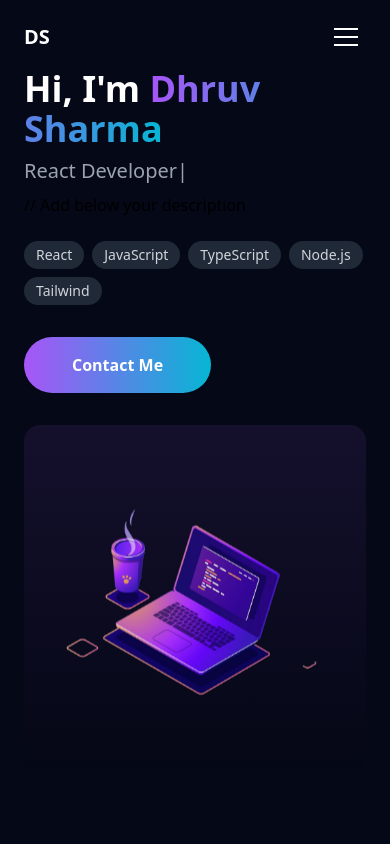
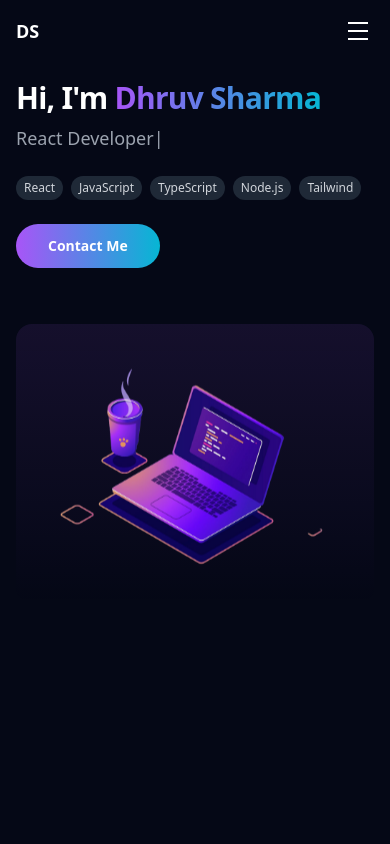
Before and after one commit to Dev-Dhruv0/My_Portfolio, a React (Vite) app: page / in a window 390 px wide. Shown: the top 844 px of the page. Built offline with nearby package versions, Linux system fonts and the light colour scheme.

Commit message:
Updated responsiveness for Mobile

```diff
--- a/src/components/Hero.jsx
+++ b/src/components/Hero.jsx
@@ -4,44 +4,53 @@ import { TypeAnimation } from "react-type-animation";
 
 const Hero = () => {
   return (
-    <section id="home" className="relative w-full h-screen mx-auto overflow-hidden">
-      <div className="relative z-40 max-w-7xl mx-auto px-6 sm:px-8 md:px-12 h-full flex flex-col md:flex-row items-center justify-center gap-8">
+    <section id="home" className="relative w-full min-h-screen mx-auto overflow-hidden">
+      <div className="relative z-40 max-w-7xl mx-auto px-4 sm:px-6 md:px-8 h-full flex flex-col md:flex-row items-center justify-center gap-6 sm:gap-8 pt-20 sm:pt-24">
         {/* Left side - Text content */}
         <div className="inner-container w-full md:w-1/2 flex flex-col items-start">
           <div className="text-container flex flex-col gap-2">
-            <h1 className="relative z-40 text-4xl sm:text-5xl lg:text-6xl font-black text-white">
+            <h1 className="relative z-40 text-3xl xs:text-4xl sm:text-5xl lg:text-6xl font-black text-white tracking-tight">
               Hi, I'm{" "}
               <span className="text-transparent bg-clip-text bg-gradient-to-r from-purple-500 to-cyan-500">
                 Dhruv Sharma
               </span>
             </h1>
             <TypeAnimation
-              sequence={["Frontend Developer", 1000, "UI/UX Designer", 1000, "React Developer", 1000]}
+              sequence={[
+                "Frontend Developer",
+                1000,
+                "UI/UX Designer",
+                1000,
+                "React Developer",
+                1000,
+              ]}
               wrapper="span"
               speed={50}
-              className="text-gray-400 text-xl sm:text-2xl"
+              className="text-lg xs:text-xl sm:text-2xl text-gray-400"
               repeat={Infinity}
-            />// Add below your description
+            />
             <div className="flex flex-wrap gap-2 mt-4">
-              {['React', 'JavaScript', 'TypeScript', 'Node.js', 'Tailwind'].map((tag) => (
-                <span
-                  key={tag}
-                  className="px-3 py-1 bg-gray-800 text-gray-300 rounded-full text-sm"
-                >
-                  {tag}
-                </span>
-              ))}
+              {["React", "JavaScript", "TypeScript", "Node.js", "Tailwind"].map(
+                (tag) => (
+                  <span
+                    key={tag}
+                    className="px-2 xs:px-3 py-1 bg-gray-800 text-gray-300 rounded-full text-xs xs:text-sm"
+                  >
+                    {tag}
+                  </span>
+                )
+              )}
             </div>
           </div>
 
-          <button className="mt-8 px-12 py-4 bg-gradient-to-r from-purple-500 to-cyan-500 text-white font-semibold rounded-full hover:opacity-90 transition-all duration-300">
+          <button className="mt-6 sm:mt-8 px-8 sm:px-12 py-3 sm:py-4 bg-gradient-to-r from-purple-500 to-cyan-500 text-white font-semibold rounded-full hover:opacity-90 transition-all duration-300 text-sm sm:text-base">
             Contact Me
           </button>
         </div>
 
         {/* Right side - Image/Animation */}
-        <div className="w-full md:w-1/2">
-          <div className="w-full h-[350px] sm:h-[400px] bg-gradient-to-b from-purple-500/10 to-transparent rounded-2xl flex items-center justify-center overflow-hidden">
+        <div className="w-full md:w-1/2 mt-8 md:mt-0">
+          <div className="w-full h-[280px] xs:h-[320px] sm:h-[400px] bg-gradient-to-b from-purple-500/10 to-transparent rounded-2xl flex items-center justify-center overflow-hidden">
             <div className="animate-float">
               <img
                 src={heroImage}
--- a/src/components/Navbar.jsx
+++ b/src/components/Navbar.jsx
@@ -84,11 +84,11 @@ export const Navbar = () => {
           : "bg-transparent border-transparent"
       }`}>
         {/* Inner Nav */}
-        <div className="max-w-7xl mx-auto px-6 sm:px-8 md:px-12">
+        <div className="max-w-7xl mx-auto px-4 sm:px-6 md:px-8">
           {/* Content Wrapper */}
-          <div className="flex items-center justify-between py-5">
+          <div className="flex items-center justify-between py-4 sm:py-5">
             {/* Logo Name */}
-            <a href="#home" className="text-white text-xl font-bold cursor-pointer relative z-30">DS</a>
+            <a href="#home" className="text-white text-lg sm:text-xl font-bold cursor-pointer relative z-30">DS</a>
 
             {/* Navigation Links */}
             <div className="hidden md:flex items-center gap-8">
@@ -100,7 +100,7 @@ export const Navbar = () => {
                     activeSection === link.href.slice(1)
                       ? "text-purple-500 font-medium"
                       : "text-gray-300"
-                  } hover:text-white transition-all duration-300 relative after:content-[''] after:absolute after:bottom-0 after:left-0 after:w-0 after:h-[2px] after:bg-purple-500 after:transition-all after:duration-300 hover:after:w-full`}
+                  } text-sm lg:text-base hover:text-white transition-all duration-300`}
                 >
                   {link.title}
                 </a>
@@ -124,17 +124,17 @@ export const Navbar = () => {
 
             {/* Mobile Menu Button */}
             <button
-              className="md:hidden text-white p-2"
+              className="md:hidden text-white p-1.5 sm:p-2"
               onClick={() => setIsOpen(!isOpen)}
             >
               <div className="flex flex-col gap-1.5">
-                <span className={`block h-0.5 w-6 bg-white transition-all duration-300 ${
+                <span className={`block h-0.5 w-5 sm:w-6 bg-white transition-all duration-300 ${
                   isOpen ? "rotate-45 translate-y-2" : ""
                 }`}></span>
-                <span className={`block h-0.5 w-6 bg-white transition-all duration-300 ${
+                <span className={`block h-0.5 w-5 sm:w-6 bg-white transition-all duration-300 ${
                   isOpen ? "opacity-0" : ""
                 }`}></span>
-                <span className={`block h-0.5 w-6 bg-white transition-all duration-300 ${
+                <span className={`block h-0.5 w-5 sm:w-6 bg-white transition-all duration-300 ${
                   isOpen ? "-rotate-45 -translate-y-2" : ""
                 }`}></span>
               </div>
@@ -145,7 +145,7 @@ export const Navbar = () => {
 
       {/* Mobile Menu */}
       <div
-        className={`md:hidden fixed top-[4rem] right-0 w-[60%] bg-gray-900/95 backdrop-blur-sm py-6 px-8 transition-all duration-300 ease-in-out z-50 border-l border-gray-800/50 h-screen ${
+        className={`md:hidden fixed top-[3.25rem] sm:top-[3.75rem] right-0 w-[60%] bg-gray-900/95 backdrop-blur-sm py-6 px-6 sm:px-8 transition-all duration-300 ease-in-out z-50 border-l border-gray-800/50 h-[calc(100vh-3.25rem)] sm:h-[calc(100vh-3.75rem)] ${
           isOpen
             ? "opacity-100 translate-x-0"
             : "opacity-0 translate-x-full pointer-events-none"
```
